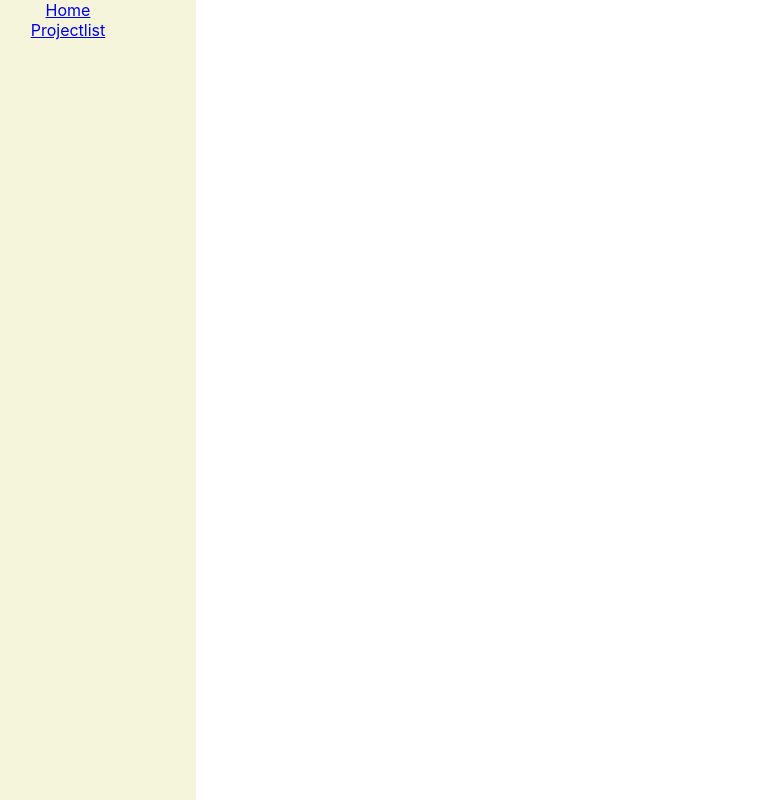
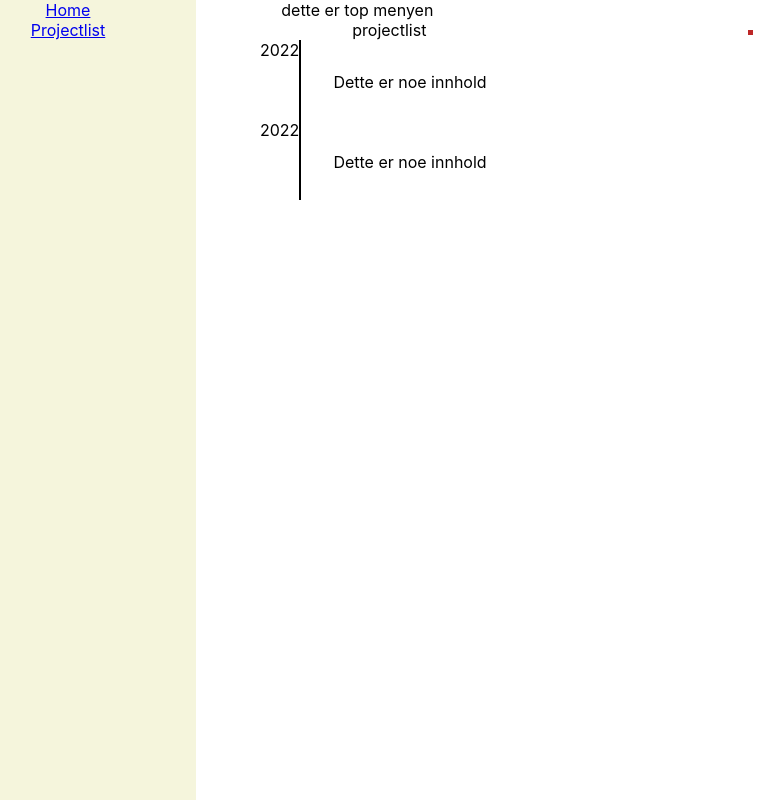
Before and after one commit to Ketilmar/portfolio-3, a React (Create React App) app: page /portfolio-3/projectlist in a window 1280 px wide. Before the commit this address had no page. Shown: the top 800 px of the page, without its empty margins (60-844 px from the left). Built offline with nearby package versions, Linux system fonts and the light colour scheme.

Commit message:
fixed some. Added top-menu

```diff
--- /dev/null
+++ b/src/components/top-menu.jsx
@@ -0,0 +1,9 @@
+const TopMenu = () => {
+  return (
+    <div className="top-menu">
+      <div> dette er top menyen</div>
+    </div>
+  );
+};
+
+export { TopMenu };
--- a/src/index.js
+++ b/src/index.js
@@ -8,7 +8,7 @@ import { BrowserRouter } from "react-router-dom";
 const root = ReactDOM.createRoot(document.getElementById("root"));
 root.render(
   <React.StrictMode>
-    <BrowserRouter>
+    <BrowserRouter basename="portfolio-3">
       <App />
     </BrowserRouter>
   </React.StrictMode>
--- a/src/pages/mainPage.jsx
+++ b/src/pages/mainPage.jsx
@@ -1,9 +1,11 @@
 import { Routes, Route } from "react-router-dom";
 import { Projectlist } from "./projects/projectList";
+import { TopMenu } from "../components/top-menu";
 
 const MainPage = () => {
   return (
     <div className="main-page">
+      <TopMenu />
       <Routes>
         <Route path="/projectlist" element={<Projectlist />} />
       </Routes>
```
Also changed, not shown: package.json (+7 -1 lines), 1 other file (tests, documents, lock files or other folders).
